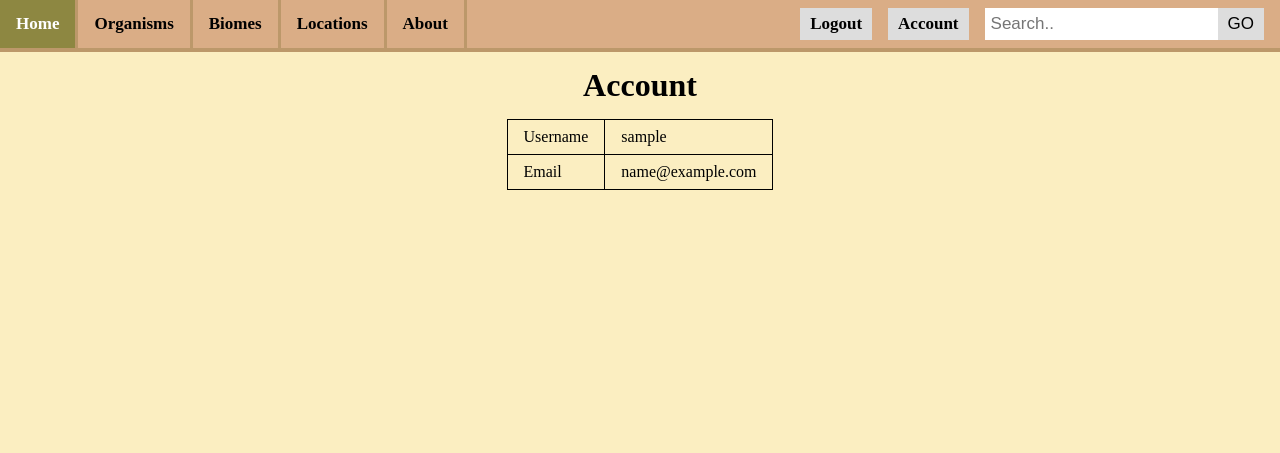
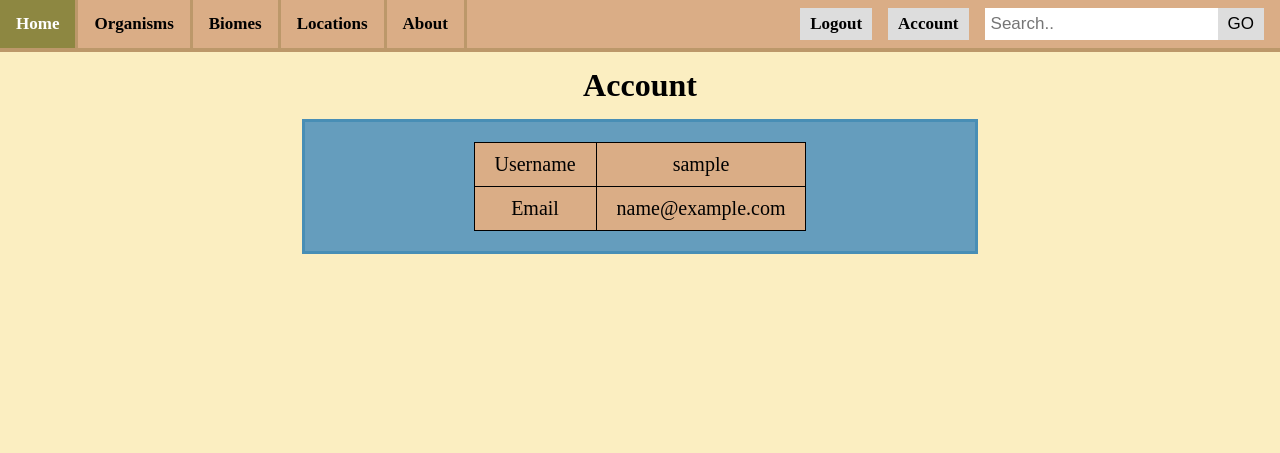
Before and after one commit to Quigmodacon/da-bs, a PHP site: page /account.php in a window 1280 px wide. Shown: the top 453 px of the page. Run offline with PHP 8.4, Linux system fonts and the light colour scheme; the visitor is signed in with stand-in values (Sample User, id 1).

Commit message:
edited style

```diff
--- a/account.php
+++ b/account.php
@@ -14,6 +14,7 @@
 		<div>
 			<h1 align="center">Account</h1>
 			<!-- rest of body -->
+			<div id="paraOne">
 			<?php
 				include 'database.php';
 				$username = $_SESSION['username'];
@@ -31,6 +32,7 @@
 					echo '<p style="text-align: center;"><em>An error occured while fetching your account information.</em></p>';
 				}
 			?>
+			</div>
 		</div>
 	</body>
 </html>
--- a/style.css
+++ b/style.css
@@ -38,7 +38,7 @@ h1 {
 	padding-right: 15px;
 	padding-top: 20px;
 	padding-bottom: 20px;
-	border: 5px;
+	border: 3px solid #488eb5;
 	background-color: #659DBD;
 	color: black;
 	font-size: 20px;
```
